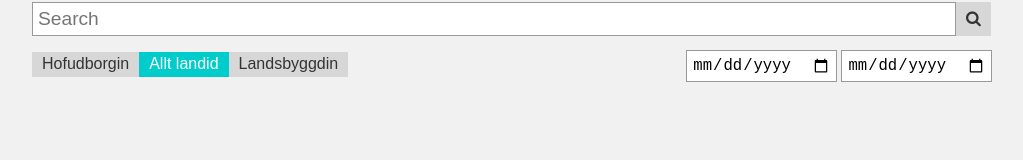
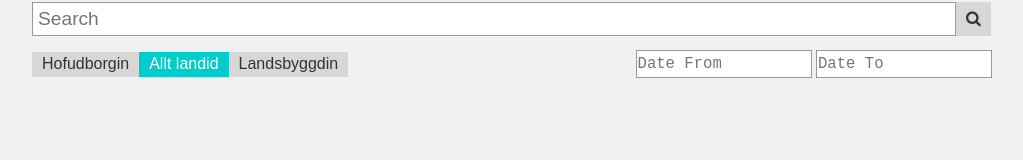
Before and after one commit to GunnarThorunnarson/FORR3JS_lokaverk, a plain HTML site: page index.html in a window 1280 px wide. Shown: the whole page, without its empty margins (128-1151 px from the left). Drawn offline with nearby package versions, Linux system fonts and the light colour scheme; no server answers.

Commit message:
ekki buinn med date filter

```diff
--- a/css/styles.css
+++ b/css/styles.css
@@ -101,6 +101,17 @@
   padding-top: 14px;
 }
 
+#dates input {
+  align-items: center;
+  display: -webkit-inline-flex;
+  font-family: monospace;
+  padding-inline-start: 1px;
+  cursor: default;
+  overflow: hidden;
+  height: 16px;
+  width: 168px;
+}
+
 .more-filters {
   display: flex;
   justify-content: space-between;
--- a/index.html
+++ b/index.html
@@ -28,8 +28,8 @@
 		</div>
 
 			<div id="dates">
-				<input type="date" id="from">
-				<input type="date" id="to">
+				<input placeholder = "Date From" type = "text" onfocus = "(this.type = 'date')"  id = "datefrom">
+				<input placeholder = "Date To" type = "text" onfocus = "(this.type = 'date')"  id = "dateto">
 			</div>
 		</div>
 		</div>
--- a/js/main.js
+++ b/js/main.js
@@ -6,8 +6,9 @@
 let currentImgDivs = imgGallery.getElementsByTagName('div');
 let search = document.getElementById('filter-search');
 let buttons = document.getElementsByClassName('filter-button');
+//let dateFrom = document.getElementById('dateFrom');
+//let dateTo = document.getElementById('dateTo');
 
-let tagged = [];
 let stadsetningar = {
   Hofudborgin: ['Háteigskirkja', 'Spot', 'Fríkirkjan', 'Fíladelfía', 'Lindakirkja', 'Bæjarbíó', 'Hallgrímskirkja'],
   Landsbyggdin: ['Blönduóskirkja', 'Bíóhöllin', 'Akureyrarkirkja', 'Siglufjarðarkirkja']
@@ -25,7 +26,7 @@
     // Success!
 
     let data = JSON.parse(request.responseText);
-    console.log(data);
+    //console.log(data);
     for(let i of data.results) {
       let newImg = new Image(300, 150);
       let imgDiv = document.createElement('div');
@@ -40,44 +41,38 @@
       tonlNafn.innerHTML = i.eventDateName;
       tonlStad.innerHTML = i.eventHallName;
 
-      if (tagged[i.eventHallName] == null && i.eventHallName !== "") {
-        tagged[i.eventHallName] = [];
-      }
-      if (i.eventHallName !== "") {
-        tagged[i.eventHallName].push(newImg);
-      }
-
       imgGallery.appendChild(imgDiv);
       imgDiv.appendChild(newImg);
       imgDiv.appendChild(tonlNafn);
       imgDiv.appendChild(tonlStad);
 
+      // til ad baeta adeins vid filterana, getur verid vitlaust ef margir stadir med sama nafn i gaganasafninu theirra
       let splitGroupName = i.userGroupName.split(' ');
       let grequest = new XMLHttpRequest();
       for(let sgn of splitGroupName) {
         if (sgn !== 'ehf'){
           grequest.open('GET', 'http://apis.is/company?name=' + sgn, true);
-          console.log('sgn:',sgn);
+          //console.log('sgn:',sgn);
         } else {
           grequest.open('GET', 'http://apis.is/company?name=' + i.userGroupName, true);
-          console.log('var med ehf:', i.userGroupName);
+          //console.log('var med ehf:', i.userGroupName);
         }
       }
 
       grequest.onload = function() {
         if (grequest.status >= 200 && grequest.status < 400) {
           let compData = JSON.parse(grequest.responseText);
-          console.log('allt compdata: ', compData);
+          //console.log('allt compdata: ', compData);
           for(let company of compData.results){
             let splitAddress = company.address.split(' ');
-            console.log('splitAddress:',splitAddress);
+            //console.log('splitAddress:',splitAddress);
             if (splitAddress.includes('Reykjavík') === true && stadsetningar.Hofudborgin.includes(i.eventHallName) === false && stadsetningar.Landsbyggdin.includes(i.eventHallName) === false) {
               stadsetningar.Hofudborgin.push(i.eventHallName);
-              console.log('sett inn i Hofudborgin:', i.eventHallName);
+              //console.log('sett inn i Hofudborgin:', i.eventHallName);
             } else if (splitAddress.includes('Reykjavík') === false && stadsetningar.Landsbyggdin.includes(i.eventHallName) === false && stadsetningar.Hofudborgin.includes(i.eventHallName) === false) {
               stadsetningar.Landsbyggdin.push(i.eventHallName);
-              console.log('sett inn i Landsbyggdin:', i.eventHallName);
-              console.log('thetta er address:', company.address);
+              //console.log('sett inn i Landsbyggdin:', i.eventHallName);
+              //console.log('thetta er address:', company.address);
             }
           }
         }
@@ -168,8 +163,6 @@
   let query = this.value.trim().toLowerCase();
 
   for(let oneImgDiv of currentImgDivs) {
-    console.log(oneImgDiv);
-    console.log(oneImgDiv.childNodes);
     if (oneImgDiv.childNodes[0].alt.includes(query) === true){
       oneImgDiv.hidden = false;
       for(let test of oneImgDiv.childNodes) {
```
